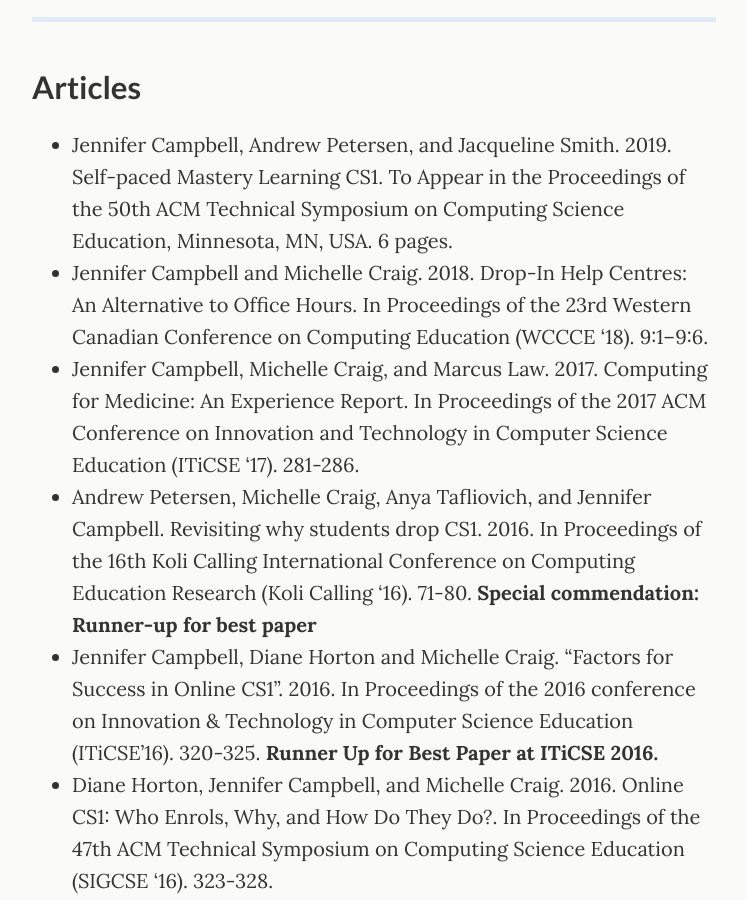
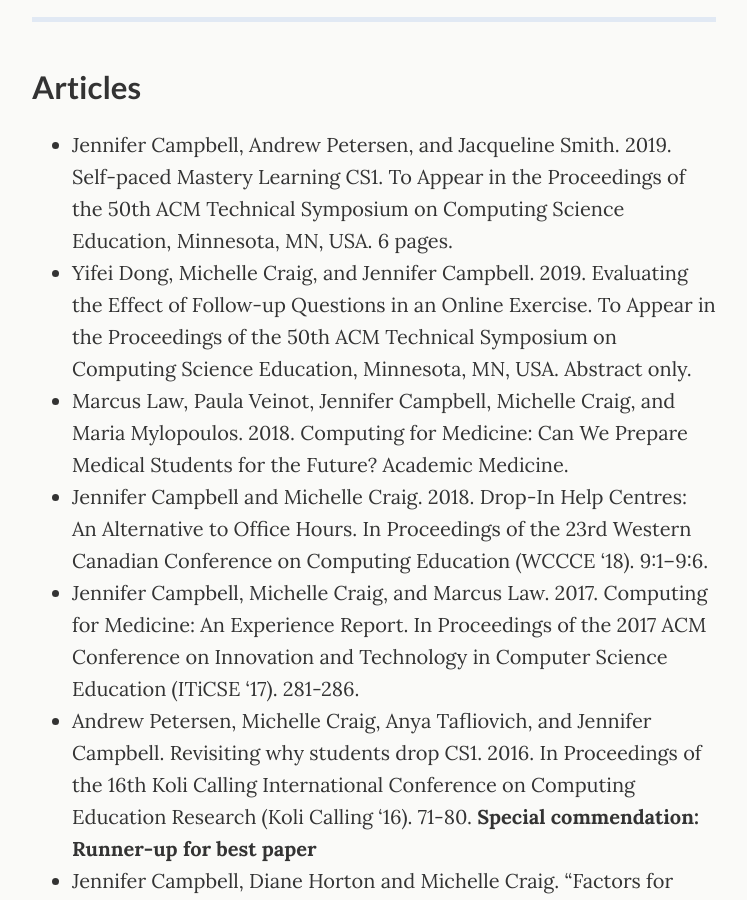
Before and after one commit to jencampbell/jencampbell.github.io, a Jekyll site: the page built from _pages/publications.md, in a window 1280 px wide and 900 px high, scrolled down 602 px. Shown: the whole window, without its empty margins (266-1013 px from the left). Built offline with Jekyll 4.4.1, drawn with Linux system fonts in a browser that asks for light colours.

Commit message:
added recent publications; new office

```diff
--- a/_pages/publications.md
+++ b/_pages/publications.md
@@ -34,6 +34,8 @@
 ## Articles
 
 - Jennifer Campbell, Andrew Petersen, and Jacqueline Smith.  2019. Self-paced Mastery Learning CS1. To Appear in the Proceedings of the 50th ACM Technical Symposium on Computing Science Education, Minnesota, MN, USA. 6 pages.
+- Yifei Dong, Michelle Craig, and Jennifer Campbell.  2019. Evaluating the Effect of Follow-up Questions in an Online Exercise. To Appear in the Proceedings of the 50th ACM Technical Symposium on Computing Science Education, Minnesota, MN, USA. Abstract only.
+- Marcus Law, Paula Veinot, Jennifer Campbell, Michelle Craig, and Maria Mylopoulos. 2018. Computing for Medicine: Can We Prepare Medical Students for the Future? Academic Medicine.
 - Jennifer Campbell and Michelle Craig. 2018. Drop-In Help Centres: An Alternative to Office Hours. In Proceedings of the 23rd Western Canadian Conference on Computing Education (WCCCE '18). 9:1--9:6.
 - Jennifer Campbell, Michelle Craig, and Marcus Law. 2017. Computing for Medicine: An Experience Report. In Proceedings of the 2017 ACM Conference on Innovation and Technology in Computer Science Education (ITiCSE '17). 281-286.
 - Andrew Petersen, Michelle Craig, Anya Tafliovich, and Jennifer Campbell. Revisiting why students drop CS1. 2016. In Proceedings of the 16th Koli Calling International Conference on Computing Education Research (Koli Calling '16). 71-80. **Special commendation: Runner-up for best paper**
```
Also changed, not shown: _pages/contact.md (+1 -1 lines).
